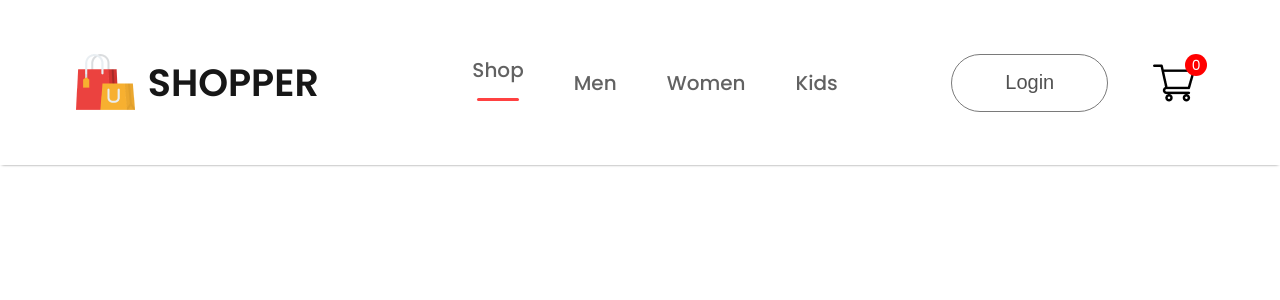
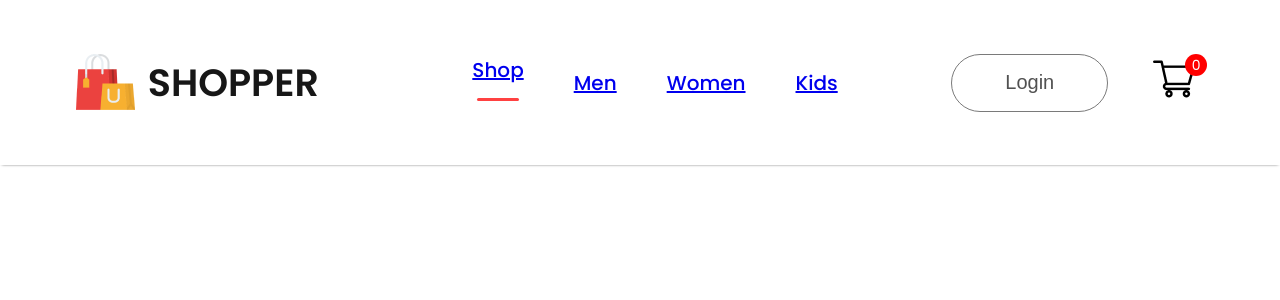
Before and after one commit to waibaBikash/Shopper, a React (Create React App) app in the folder frontend/: page / in a window 1280 px wide. Shown: the top 300 px of the page. Built offline with nearby package versions, Linux system fonts and the light colour scheme.

Commit message:
link navbar

```diff
--- a/frontend/src/Components/Navbar/Navbar.jsx
+++ b/frontend/src/Components/Navbar/Navbar.jsx
@@ -2,6 +2,7 @@ import React, { useState } from 'react';
 import './Navbar.css';
 import logo from '../Assests/logo.png';
 import cart_icon from '../Assests/cart_icon.png';
+import { Link } from 'react-router-dom';
 
 const Navbar = () => {
 
@@ -13,14 +14,14 @@ const Navbar = () => {
          <p>SHOPPER</p>
        </div>
          <ul className='nav-menu'>
-            <li onClick={()=>{setMenu("shop")}}>Shop{menu==="shop"?<hr/>:<></>} </li>
-            <li onClick={()=>{setMenu("mens")}}>Men{menu==="mens"?<hr/>:<></>}</li>
-            <li onClick={()=>{setMenu("womens")}}>Women{menu==="womens"?<hr/>:<></>}</li>
-            <li onClick={()=>{setMenu("kids")}}>Kids{menu==="kids"?<hr/>:<></>}</li>
+            <li onClick={()=>{setMenu("shop")}}><Link to='/'>Shop</Link>{menu==="shop"?<hr/>:<></>} </li>
+            <li onClick={()=>{setMenu("mens")}}><Link to='/mens'>Men</Link>{menu==="mens"?<hr/>:<></>}</li>
+            <li onClick={()=>{setMenu("womens")}}><Link to='/womens'>Women</Link>{menu==="womens"?<hr/>:<></>}</li>
+            <li onClick={()=>{setMenu("kids")}}><Link to='/kids'>Kids</Link>{menu==="kids"?<hr/>:<></>}</li>
          </ul>
          <div className="nav-login-cart">
-           <button>Login</button>
-           <img src={cart_icon} alt="" />
+           <Link to='/login'><button>Login</button></Link>
+           <Link to='/cart'><img src={cart_icon} alt="" /></Link>
             <div className='nav-cart-count'>0</div>
          </div>
     </div>
```
